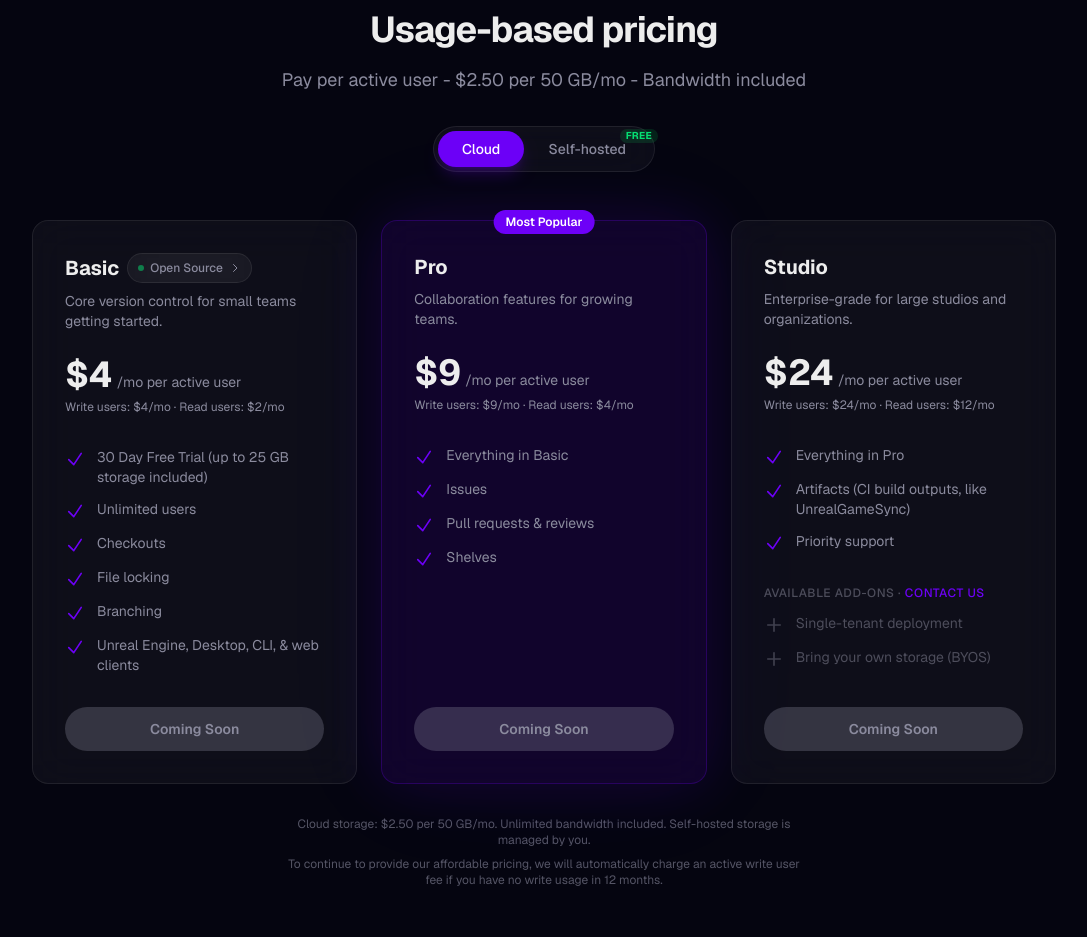
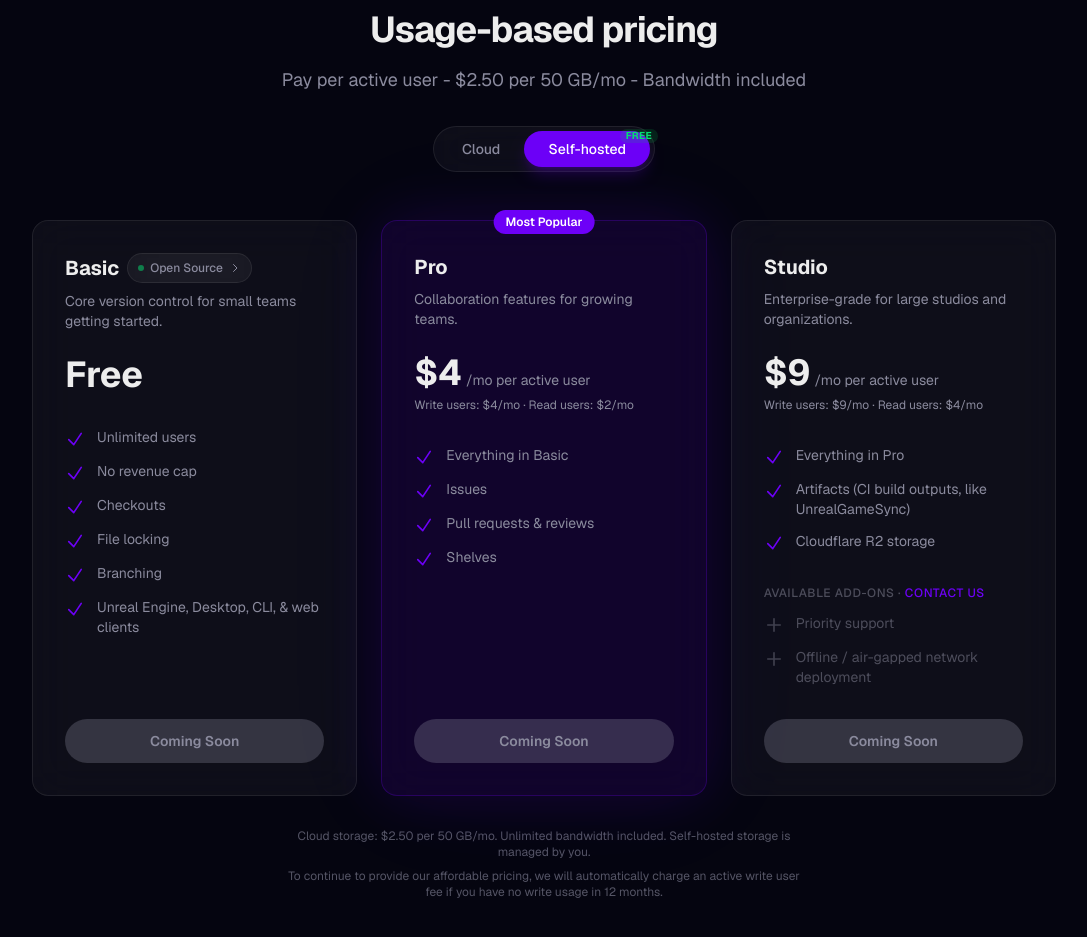
Before and after one commit to Incanta/CheckpointWebsite, a Next.js app: page / in a window 1280 px wide. Shown: the part 4020-4957 px from the top of the page, without its empty margins (96-1183 px from the left). Built offline with nearby package versions, Linux system fonts and the light colour scheme.

Commit message:
some pricing section changes

```diff
--- a/src/components/Pricing.tsx
+++ b/src/components/Pricing.tsx
@@ -53,6 +53,7 @@ export const tiers: Tier[] = [
     ],
     features: [
       "Unlimited users",
+      "No revenue cap",
       "Checkouts",
       "File locking",
       "Branching",
@@ -126,7 +127,7 @@ export const tiers: Tier[] = [
 ];
 
 export default function Pricing() {
-  const [mode, setMode] = useState<HostingMode>("cloud");
+  const [mode, setMode] = useState<HostingMode>("self-hosted");
 
   return (
     <section id="pricing" className="relative py-32 overflow-hidden">
```
